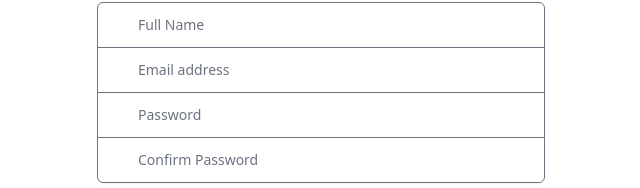
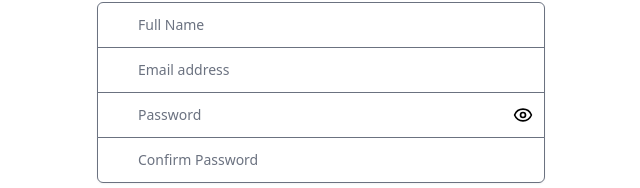
Before and after one commit to Jigishas/Shopsphere, a React (Vite) app in the folder client/: page /signup in a window 1280 px wide. Shown: the part 323-511 px from the top of the page, without its empty margins (319-959 px from the left). Built offline with nearby package versions, Linux system fonts and the light colour scheme.

Commit message:
few updates

```diff
--- a/client/src/Signup.tsx
+++ b/client/src/Signup.tsx
@@ -17,6 +17,7 @@ function Signup() {
     password: '',
     confirmPassword: ''
   });
+  const [showPassword, setShowPassword] = useState(false);
 
   const handleChange = (e: React.ChangeEvent<HTMLInputElement>) => {
     setFormData({
@@ -140,14 +141,25 @@ function Signup() {
                 <input
                   id="password"
                   name="password"
-                  type="password"
+                  type={showPassword ? "text" : "password"}
                   autoComplete="new-password"
                   required
-                  className="appearance-none rounded-none relative block w-full px-10 py-3 border border-gray-300 placeholder-gray-500 text-gray-900 focus:outline-none focus:ring-primary focus:border-primary focus:z-10 sm:text-sm"
+                  className="appearance-none rounded-none relative block w-full px-10 pr-12 py-3 border border-gray-300 placeholder-gray-500 text-gray-900 focus:outline-none focus:ring-primary focus:border-primary focus:z-10 sm:text-sm"
                   placeholder="Password"
                   value={formData.password}
                   onChange={handleChange}
                 />
+                <button
+                  type="button"
+                  className="absolute inset-y-0 right-0 pr-3 flex items-center"
+                  onClick={() => setShowPassword(!showPassword)}
+                >
+                  {showPassword ? (
+                    <EyeOff className="h-5 w-5 text-gray-400 hover:text-gray-600" />
+                  ) : (
+                    <Eye className="h-5 w-5 text-gray-400 hover:text-gray-600" />
+                  )}
+                </button>
               </div>
             </div>
             <div>
```
